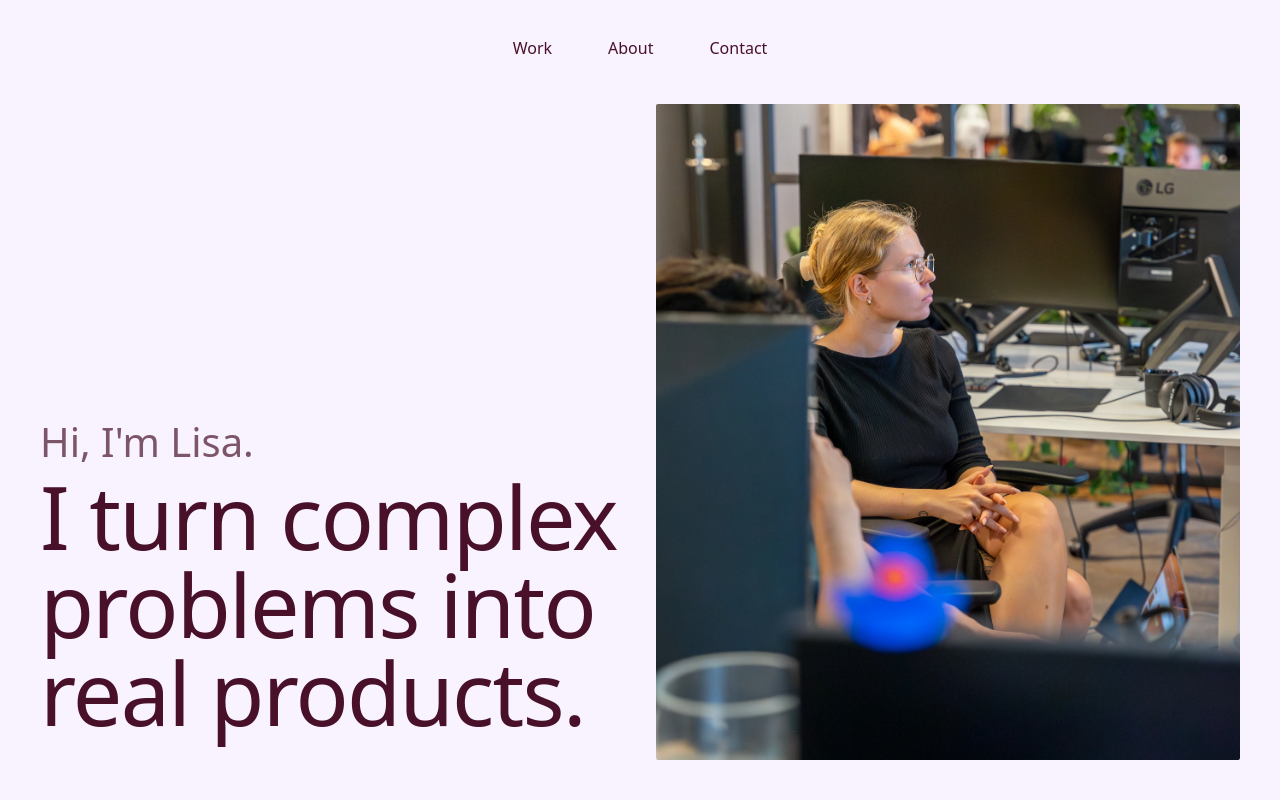
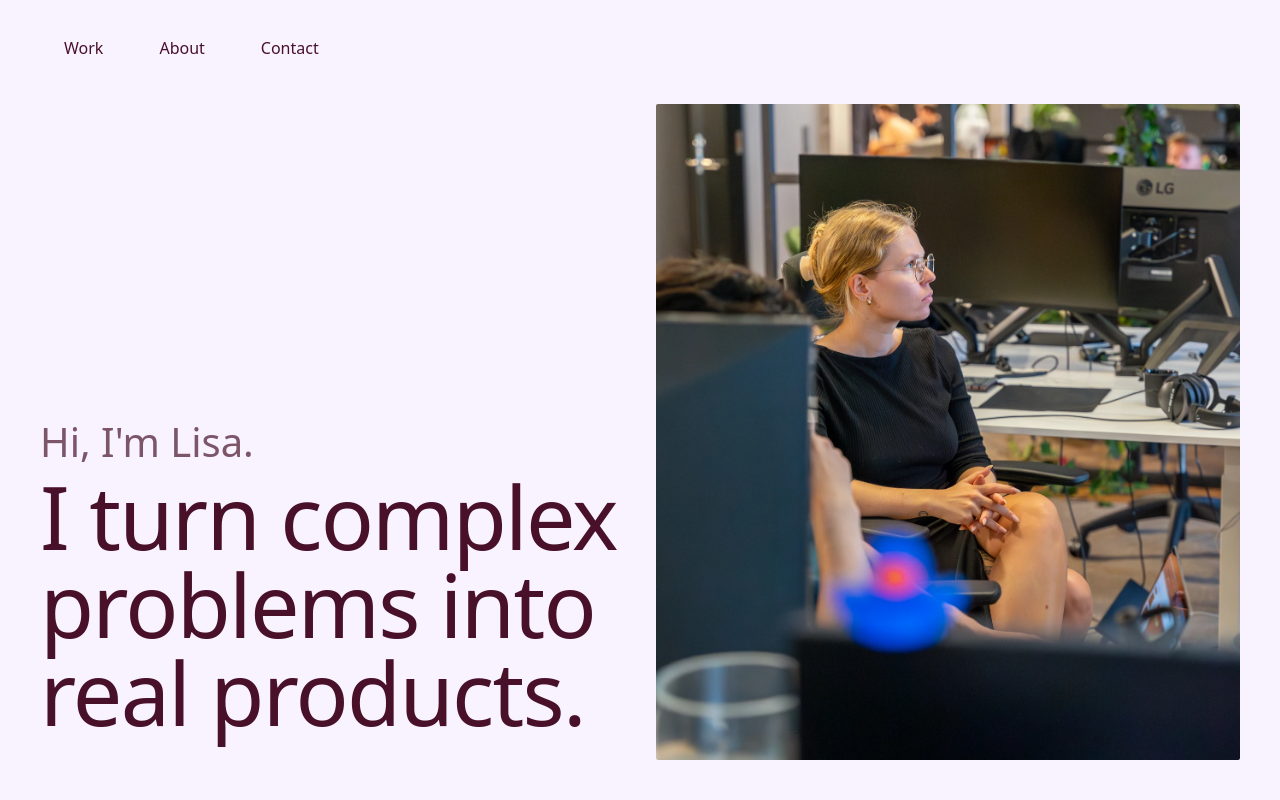
Before and after one commit to lica-ux/portfolio, a React (Vite) app: page / in a window 1280 px wide. Shown: the top 800 px of the page. Built offline with nearby package versions, Linux system fonts and the light colour scheme.

Commit message:
chore: auto-save 2026-04-28 18:11

```diff
--- a/src/components/Nav.tsx
+++ b/src/components/Nav.tsx
@@ -6,7 +6,7 @@ const links = [
 
 export default function Nav() {
   return (
-    <nav className="fixed top-0 left-0 right-0 z-50 flex justify-center px-4 md:px-10 py-4">
+    <nav className="fixed top-0 left-0 right-0 z-50 flex justify-start px-4 md:px-10 py-4">
       <div
         className="flex items-center gap-14 px-6 py-5 rounded-full backdrop-blur-[12px]"
         style={{
```
